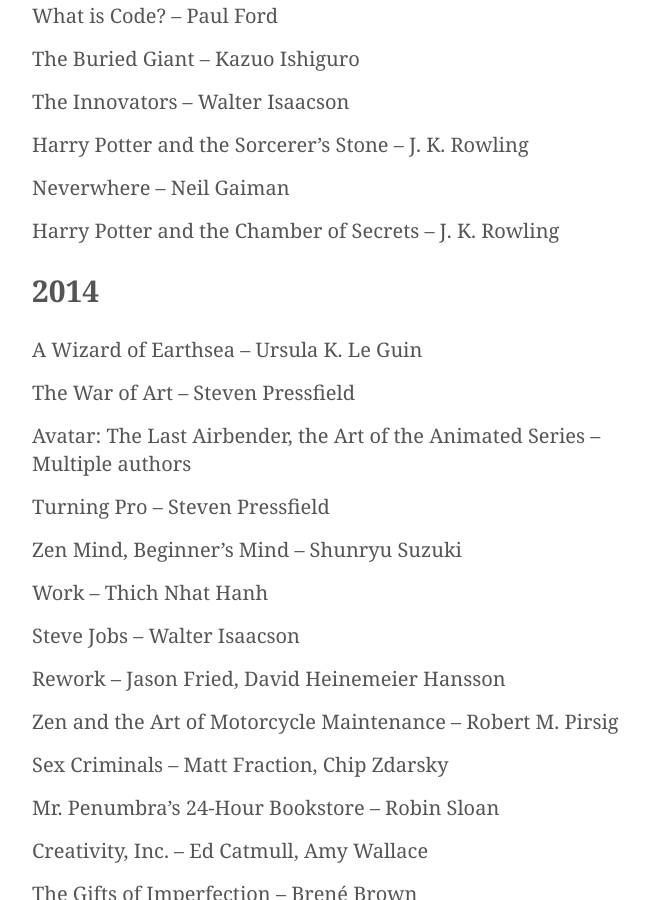
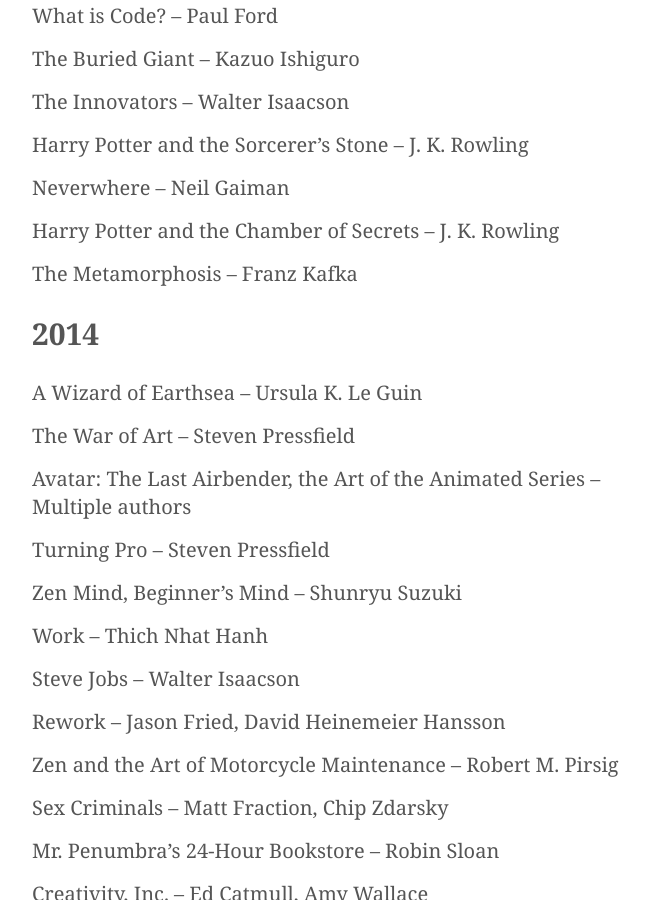
Before and after one commit to kmcgillivray/librarie, a Jekyll site: the page built from index.md, in a window 1280 px wide and 900 px high, scrolled down 603 px. Shown: the whole window, without its empty margins (283-932 px from the left). Built offline with Jekyll 4.4.1, drawn with Linux system fonts in a browser that asks for light colours.

Commit message:
Add book

```diff
--- a/index.md
+++ b/index.md
@@ -20,6 +20,7 @@
 * Harry Potter and the Sorcerer's Stone – J. K. Rowling
 * Neverwhere – Neil Gaiman
 * Harry Potter and the Chamber of Secrets – J. K. Rowling
+* The Metamorphosis – Franz Kafka
 
 ## 2014
 
```
